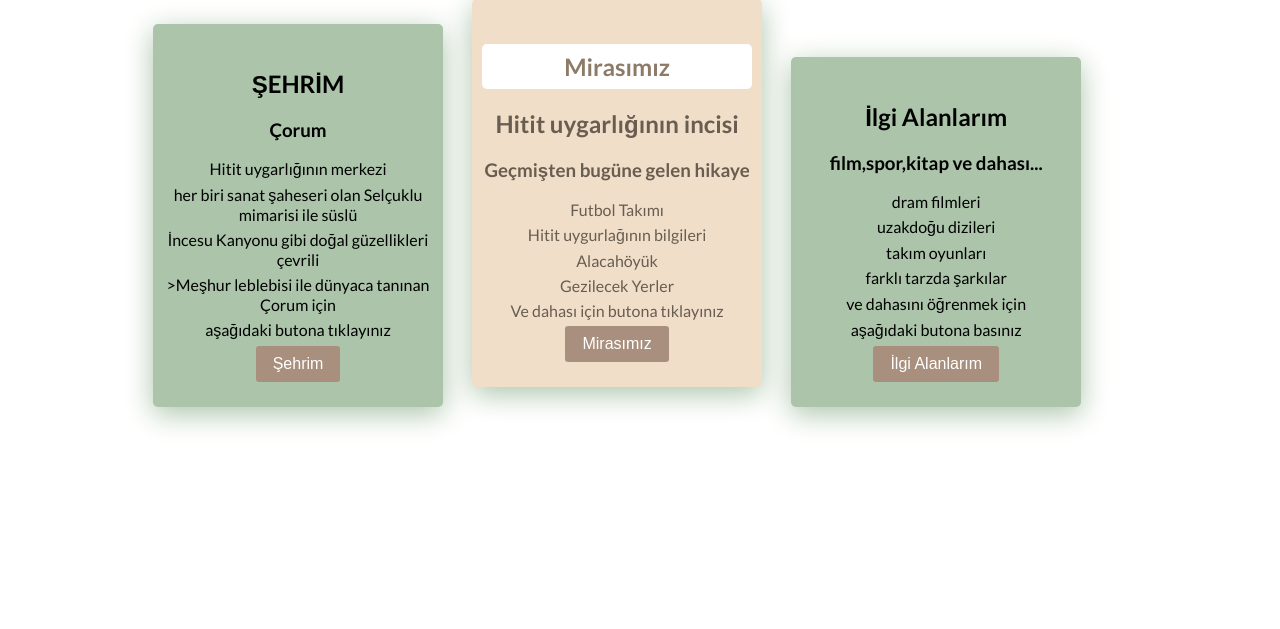
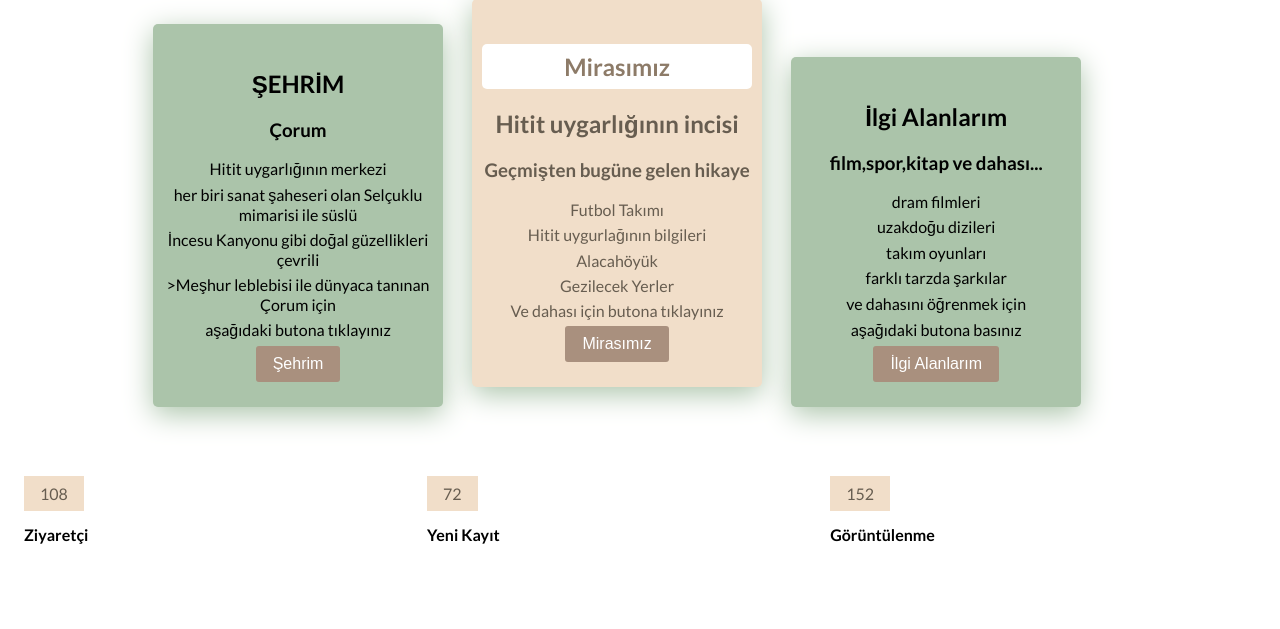
Before and after one commit to kontees/web-teknolojileri-odev, a PHP site: the page made by duygu'diary.html in a window 1280 px wide. Shown: the part 1733-2362 px from the top of the page. Before the commit the page ends 2162 px from the top, so only its background shows below. Run offline with PHP 8.4, Linux system fonts and the light colour scheme.

Commit message:
güncelleme-4
bugün alt kısma sadece birkaç ekleme yaptım

```diff
--- a/duygu'diary.html
+++ b/duygu'diary.html
@@ -131,9 +131,23 @@
           </div>
         </div>
       </div>
-
-
-
+    </section>
+    <section id="counters">
+      <div class="row counter">
+        <div class="col-3">
+          <span class="counter__item">108</span>
+          <h4>Ziyaretçi</h4>
+        </div>
+        <div class="col-3">
+          <span class="counter__item">72</span>
+          <h4>Yeni Kayıt</h4>
+        </div>
+        <div class="col-3">
+          <span class="counter__item">152</span>
+          <h4>Görüntülenme</h4>
+        </div>
+      </div>
+    </section>
 
 </body>
 </html>
--- a/styles.css
+++ b/styles.css
@@ -220,3 +220,10 @@ main {
   margin: 0 auto;
   width: 1000px;
 }
+
+.counter__item {
+  color: #675d50;
+  background: #f1dec9 !important;
+  background-color: #a4907c;
+  padding: 8px 16px;
+}
```
